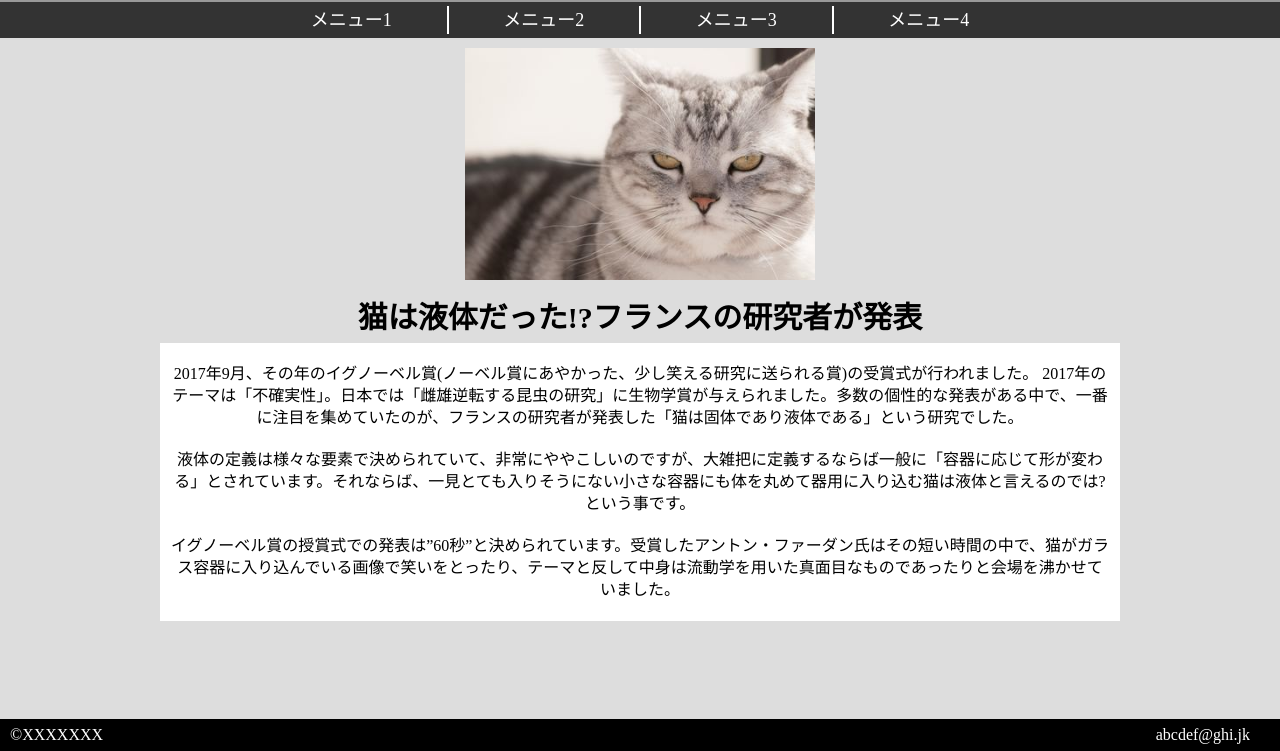
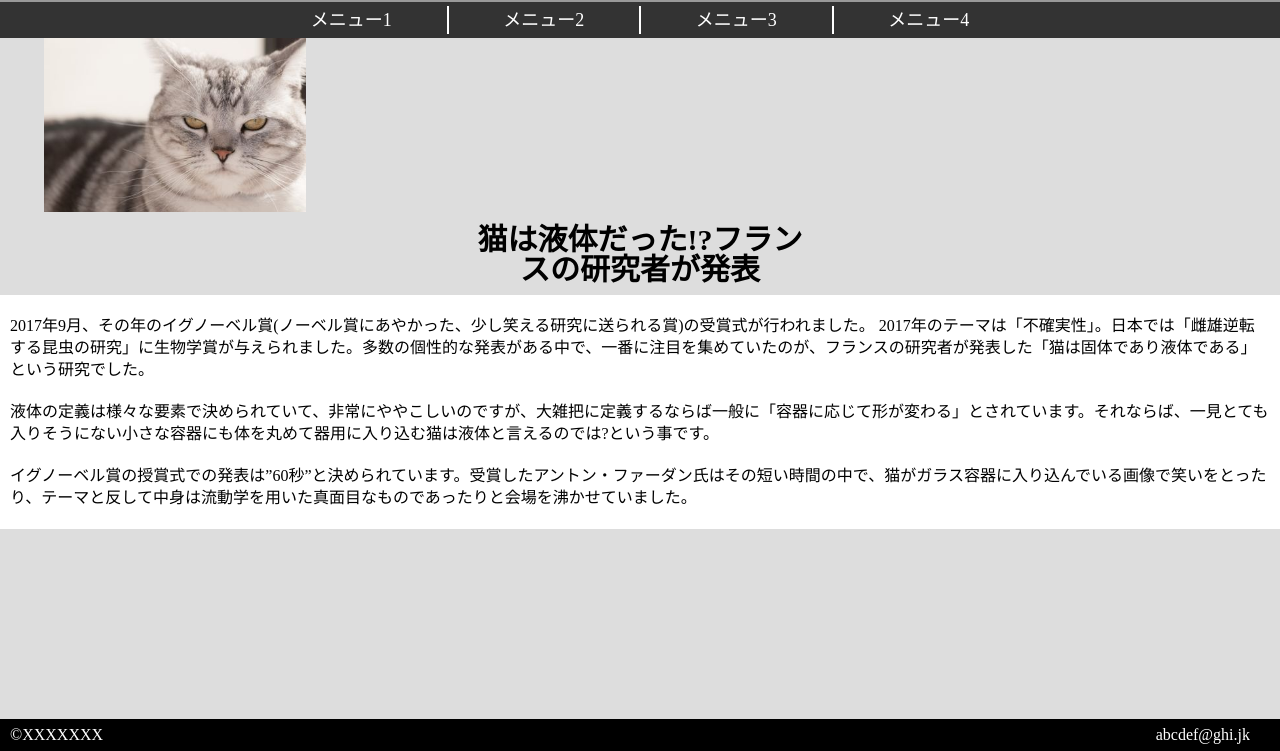
Before and after one commit to dangotsukimi/port1, a plain HTML site: page subpage.html in a window 1280 px wide. Shown: the part 81-832 px from the top of the page. Drawn offline with nearby package versions, Linux system fonts and the light colour scheme.

Commit message:
Update style.css
subpage修正

```diff
--- a/css/style.css
+++ b/css/style.css
@@ -144,22 +144,23 @@ time{
     padding-bottom: 10px;
 }
 .content{
-    width: 75%;
+    min-width: 90%;
     text-align: center;
-    margin: 0 auto;
+    margin: 0px auto;
 }
 .thumbnail{
     width: 350px;
-    margin: 0px auto;
-    padding: 10px;
+    margin: 0px;
+    padding: 0px;
 }
 .thumbnail img{
-    width: 100%;
+   width: 75%;
+   margin: 0px auto;
 }
 .midashi{
-    min-width: 350px;
+    max-width: 350px;
     margin: 0px auto;
-    padding: 10px;
+    padding: 10px 0;
 }
 .honbun{
     margin: 0 auto;
@@ -171,13 +172,14 @@ time{
     clear: both;
     padding: 1rem;
     line-height: 2.2rem;
+    text-align: left;
 }
 @media screen and ( max-width:640px ){
     .flex{
     flex-direction: column;
     }
     .content{
-    margin: 10px auto;
+    margin: 10px;
     }
 }
 footer{
```
